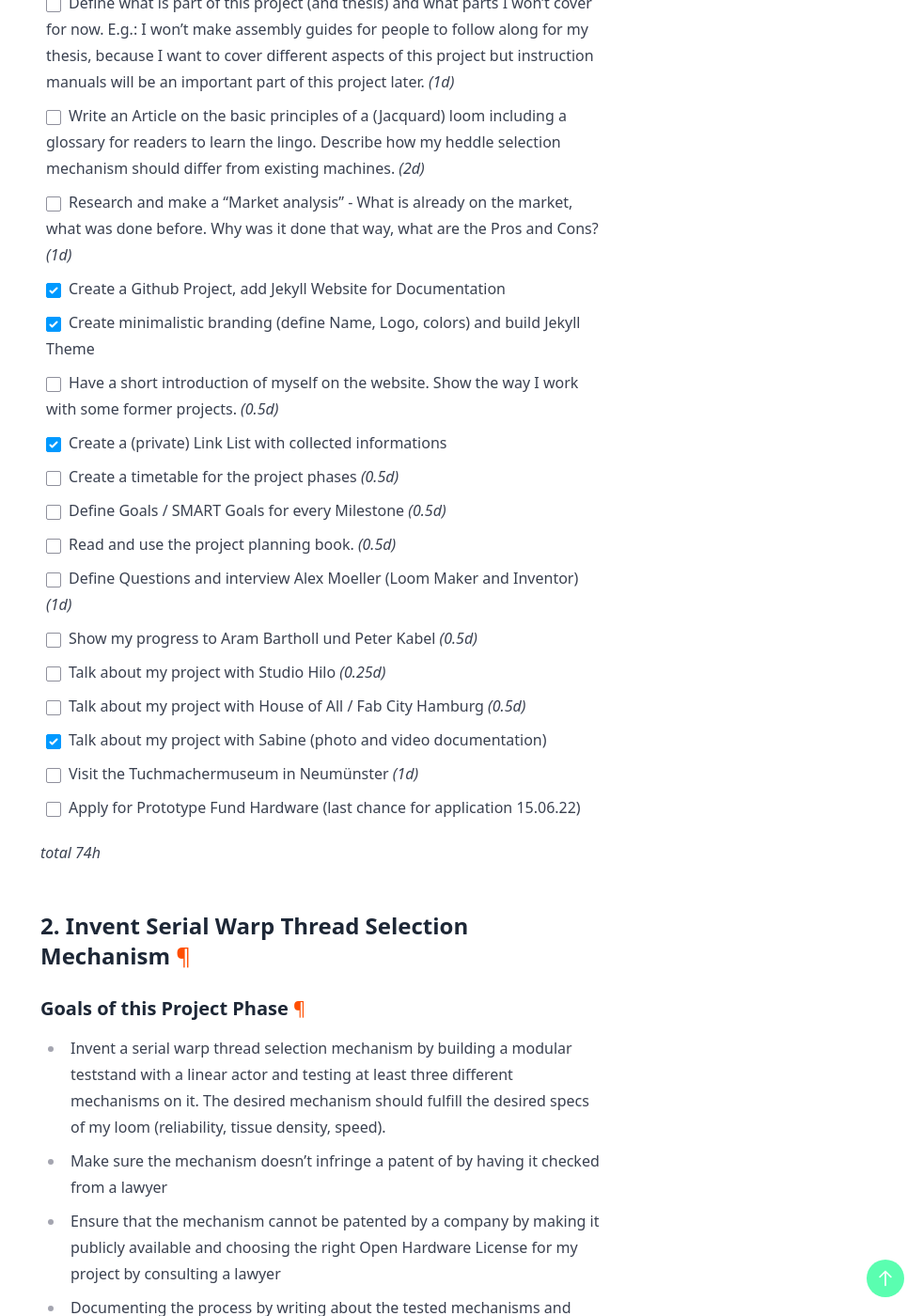
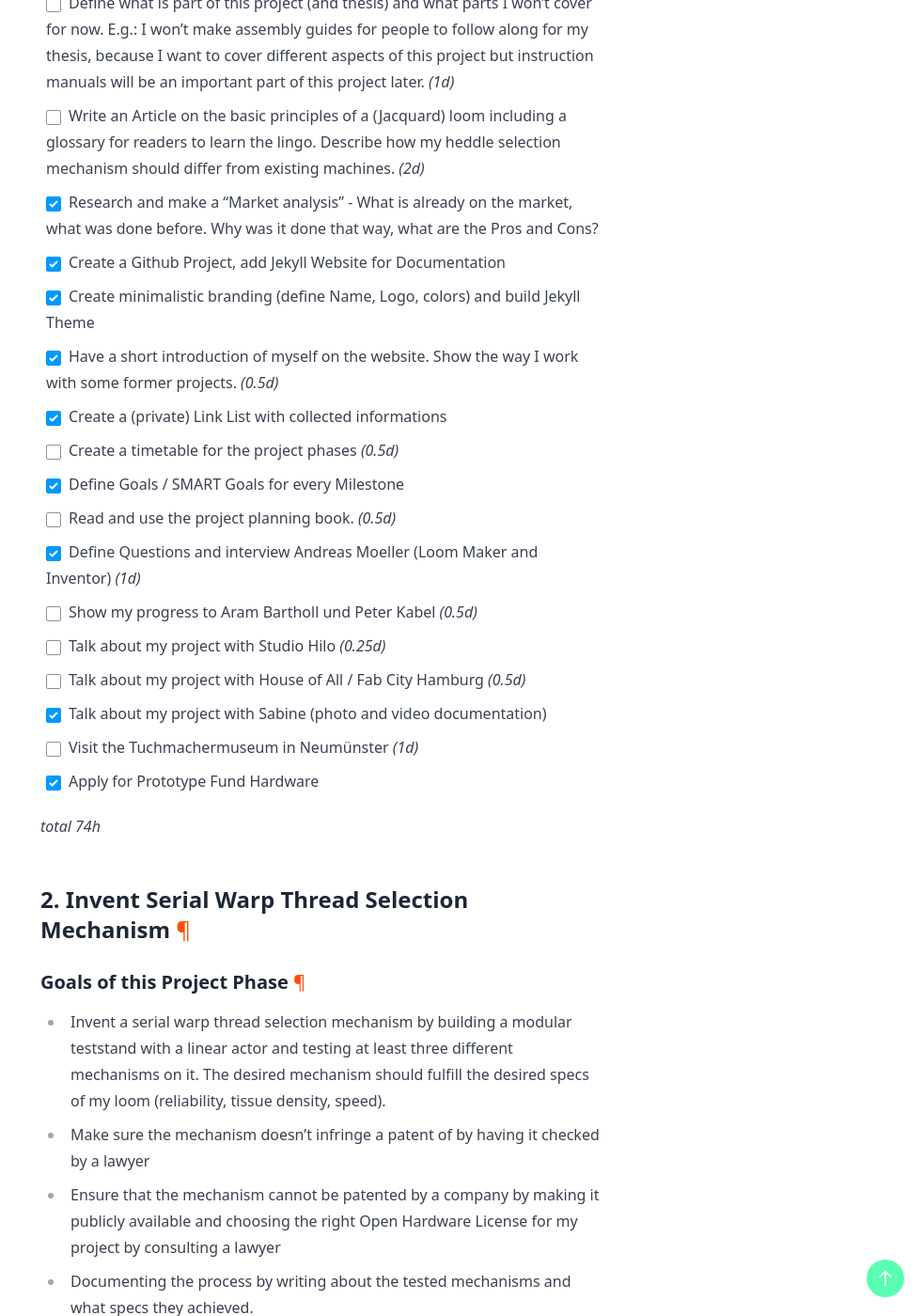
Before and after one commit to festwertspeicher/jacques-loom, a Jekyll site: the page built from docs/pages/milestones.md, in a window 1280 px wide and 1400 px high, scrolled down 881 px. Shown: the whole window at 94% size, without its empty margins (298-1280 px from the left). Built offline with Jekyll 4.4.1, drawn with Linux system fonts in a browser that asks for light colours; some web fonts are replaced; some of the changed text lies outside the part shown.

```diff
--- a/docs/pages/milestones.md
+++ b/docs/pages/milestones.md
@@ -15,26 +15,26 @@ permalink: /milestones/
 
 ### Tasks of this Project Phase
 
-- [X] Become member of a makerspace and workplace set up
-- [X] Define the main goal and explain why it's the main goal more detailed
+- [x] Become member of a makerspace and workplace set up
+- [x] Define the main goal and explain why it's the main goal more detailed
 - [ ] Define what is part of this project (and thesis) and what parts I won't cover for now.
 E.g.: I won't make assembly guides for people to follow along for my thesis, because I want to cover different aspects of this project but instruction manuals will be an important part of this project later. *(1d)*
 - [ ] Write an Article on the basic principles of a (Jacquard) loom including a glossary for readers to learn the lingo. Describe how my heddle selection mechanism should differ from existing machines. *(2d)*
-- [ ] Research and make a "Market analysis" - What is already on the market, what was done before. Why was it done that way, what are the Pros and Cons? *(1d)*
+- [x] Research and make a "Market analysis" - What is already on the market, what was done before. Why was it done that way, what are the Pros and Cons?
 - [x] Create a Github Project, add Jekyll Website for Documentation
 - [x] Create minimalistic branding (define Name, Logo, colors) and build Jekyll Theme
-- [ ] Have a short introduction of myself on the website. Show the way I work with some former projects. *(0.5d)*
-- [X] Create a (private) Link List with collected informations
+- [x] Have a short introduction of myself on the website. Show the way I work with some former projects. *(0.5d)*
+- [x] Create a (private) Link List with collected informations
 - [ ] Create a timetable for the project phases *(0.5d)*
-- [ ] Define Goals / SMART Goals for every Milestone *(0.5d)*
+- [x] Define Goals / SMART Goals for every Milestone
 - [ ] Read and use the project planning book. *(0.5d)*
-- [ ] Define Questions and interview Alex Moeller (Loom Maker and Inventor) *(1d)*
+- [X] Define Questions and interview Andreas Moeller (Loom Maker and Inventor) *(1d)*
 - [ ] Show my progress to Aram Bartholl und Peter Kabel *(0.5d)*
 - [ ] Talk about my project with Studio Hilo *(0.25d)*
 - [ ] Talk about my project with House of All / Fab City Hamburg *(0.5d)*
-- [X] Talk about my project with Sabine (photo and video documentation)
+- [x] Talk about my project with Sabine (photo and video documentation)
 - [ ] Visit the Tuchmachermuseum in Neumünster *(1d)*
-- [ ] Apply for Prototype Fund Hardware (last chance for application 15.06.22)
+- [x] Apply for Prototype Fund Hardware
 
 *total 74h*
 
@@ -43,7 +43,7 @@ E.g.: I won't make assembly guides for people to follow along for my thesis, bec
 ### Goals of this Project Phase
 
 * Invent a serial warp thread selection mechanism by building a modular teststand with a linear actor and testing at least three different mechanisms on it. The desired mechanism should fulfill the desired specs of my loom (reliability, tissue density, speed).
-* Make sure the mechanism doesn't infringe a patent of by having it checked from a lawyer
+* Make sure the mechanism doesn't infringe a patent of by having it checked by a lawyer
 * Ensure that the mechanism cannot be patented by a company by making it publicly available and choosing the right Open Hardware License for my project by consulting a lawyer
 * Documenting the process by writing about the tested mechanisms and what specs they achieved.
 
```
Also changed, not shown: other parts of docs/pages/milestones.md (+1 -1 lines), docs/_posts/2022-05-23-application-prototype-fund-hardware.md (+1 -1 lines), docs/pages/index.md (+1 -1 lines).
